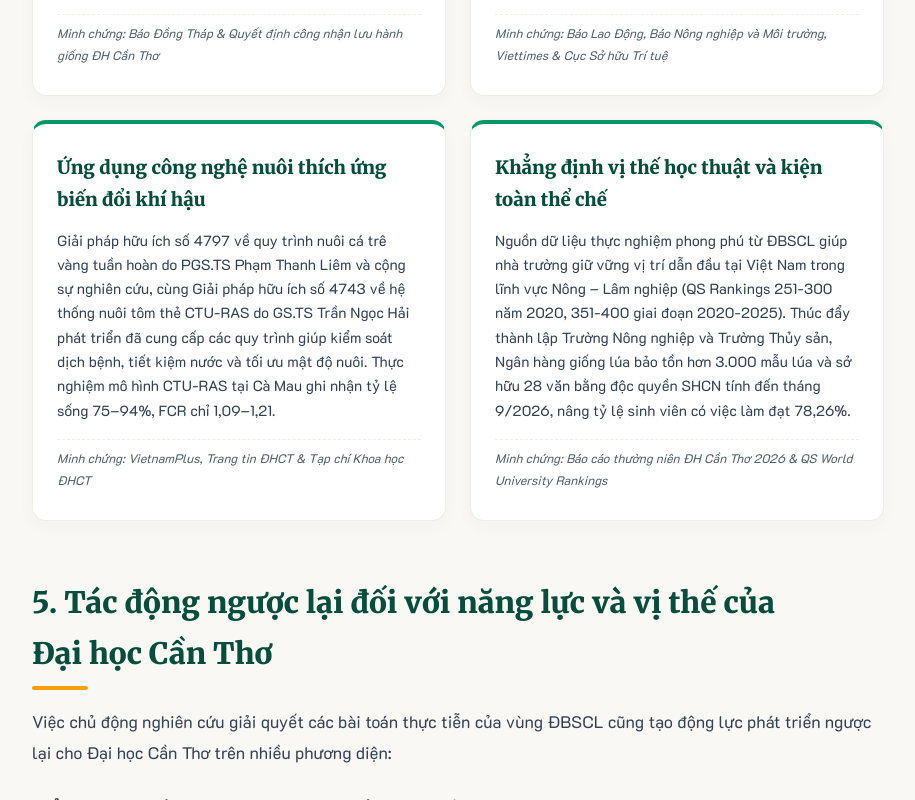
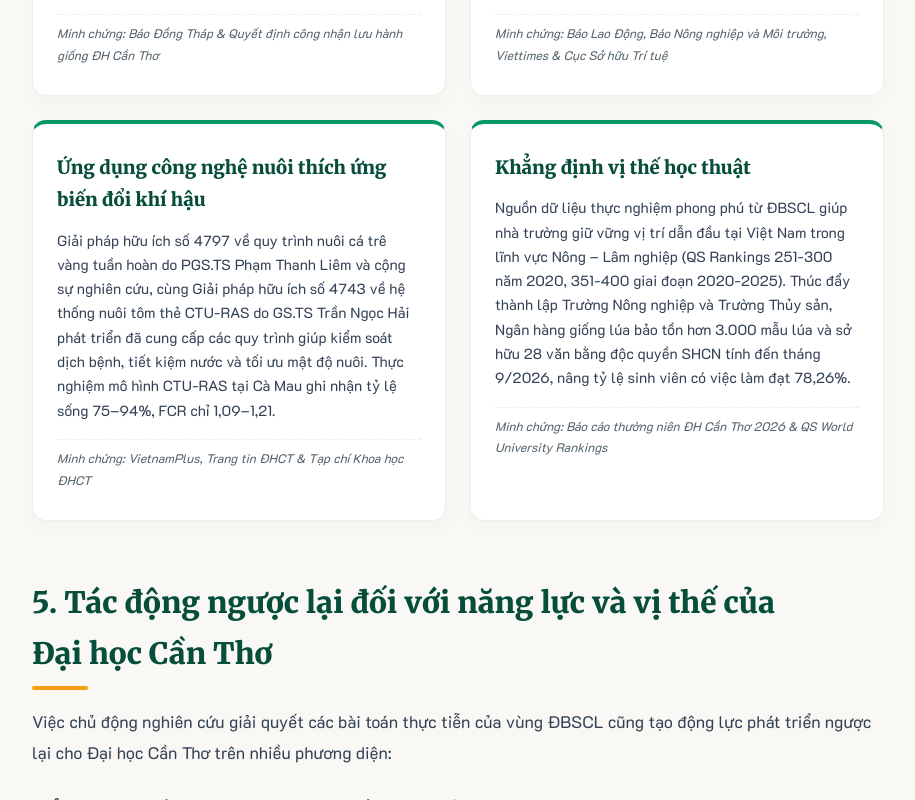
Before and after one commit to giahanluong192/mmj1, a Next.js app: page / in a window 1280 px wide. Shown: the part 11200-12000 px from the top of the page, without its empty margins (182-1097 px from the left). Built offline with nearby package versions, Linux system fonts and the light colour scheme.

Commit message:
content(copy): remove 'kien toan the che' phrases in section 4 card and section 5

```diff
--- a/src/app/page.tsx
+++ b/src/app/page.tsx
@@ -733,7 +733,7 @@
         </p>
 
         <p className="editorial-p">
-          <strong>Kiện toàn thể chế tổ chức và nâng cao chất lượng đào tạo:</strong> Quá trình tích lũy nghiên cứu ứng dụng đã thúc đẩy sự phát triển về thể chế, dẫn đến việc thành lập Trường Nông nghiệp và Trường Thủy sản (tháng 12/2022 và tháng 7/2025) trên cơ sở các khoa chuyên môn, đồng thời xây dựng Ngân hàng giống lúa (Rice Genbank) bảo tồn hơn 3.000 mẫu lúa.
+          <strong>Nâng cao chất lượng đào tạo:</strong> Quá trình tích lũy nghiên cứu ứng dụng đã thúc đẩy sự phát triển về thể chế, dẫn đến việc thành lập Trường Nông nghiệp và Trường Thủy sản (tháng 12/2022 và tháng 7/2025) trên cơ sở các khoa chuyên môn, đồng thời xây dựng Ngân hàng giống lúa (Rice Genbank) bảo tồn hơn 3.000 mẫu lúa.
         </p>
 
         <p className="editorial-p">
--- a/src/data/articleData.ts
+++ b/src/data/articleData.ts
@@ -639,7 +639,7 @@
       },
       {
         id: "university_synergy",
-        title: "Khẳng định vị thế học thuật và kiện toàn thể chế",
+        title: "Khẳng định vị thế học thuật",
         content: "Nguồn dữ liệu thực nghiệm phong phú từ ĐBSCL giúp nhà trường giữ vững vị trí dẫn đầu tại Việt Nam trong lĩnh vực Nông – Lâm nghiệp (QS Rankings 251-300 năm 2020, 351-400 giai đoạn 2020-2025). Thúc đẩy thành lập Trường Nông nghiệp và Trường Thủy sản, Ngân hàng giống lúa bảo tồn hơn 3.000 mẫu lúa và sở hữu 28 văn bằng độc quyền SHCN tính đến tháng 9/2026, nâng tỷ lệ sinh viên có việc làm đạt 78,26%.",
         proof: "Báo cáo thường niên ĐH Cần Thơ 2026 & QS World University Rankings",
       },
```
